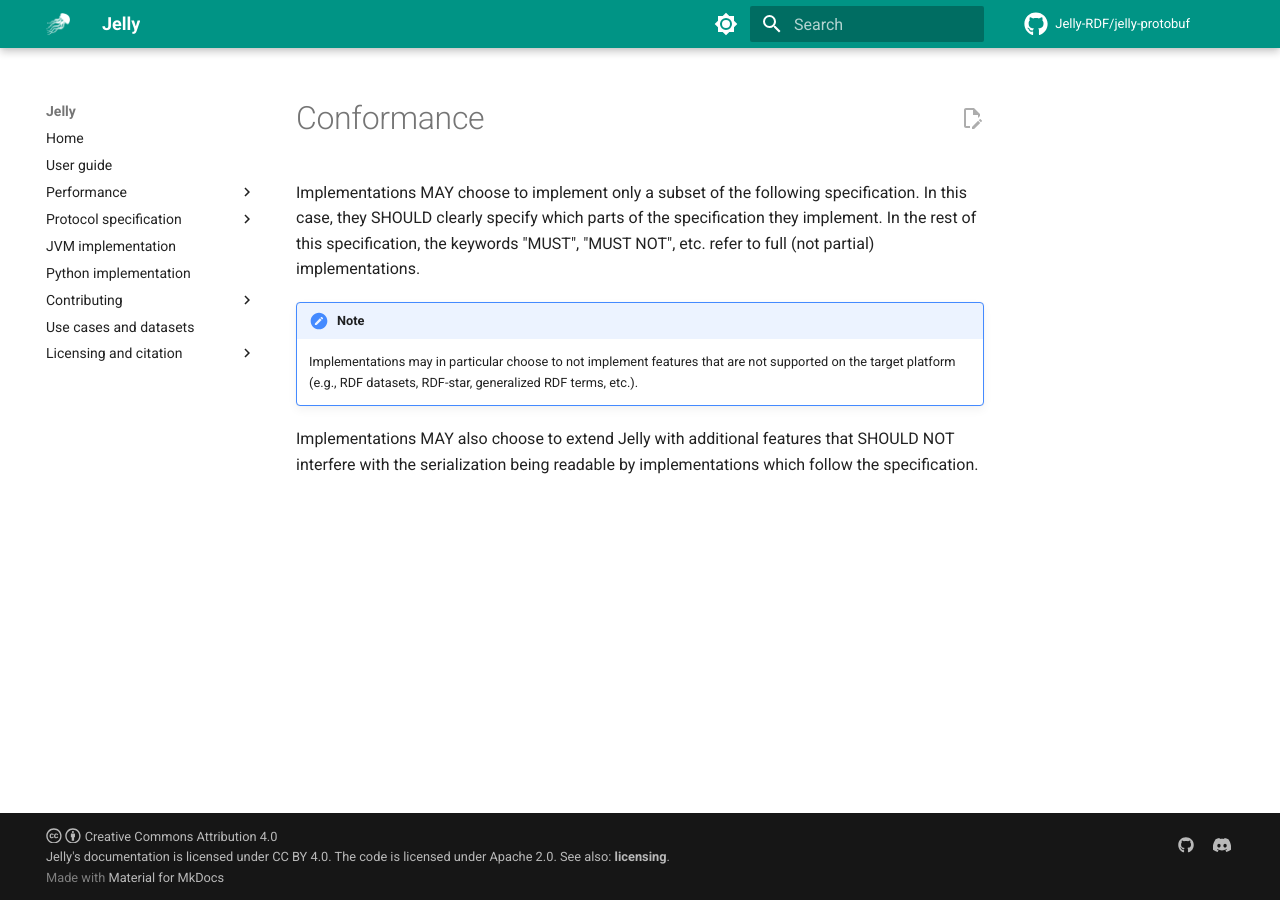
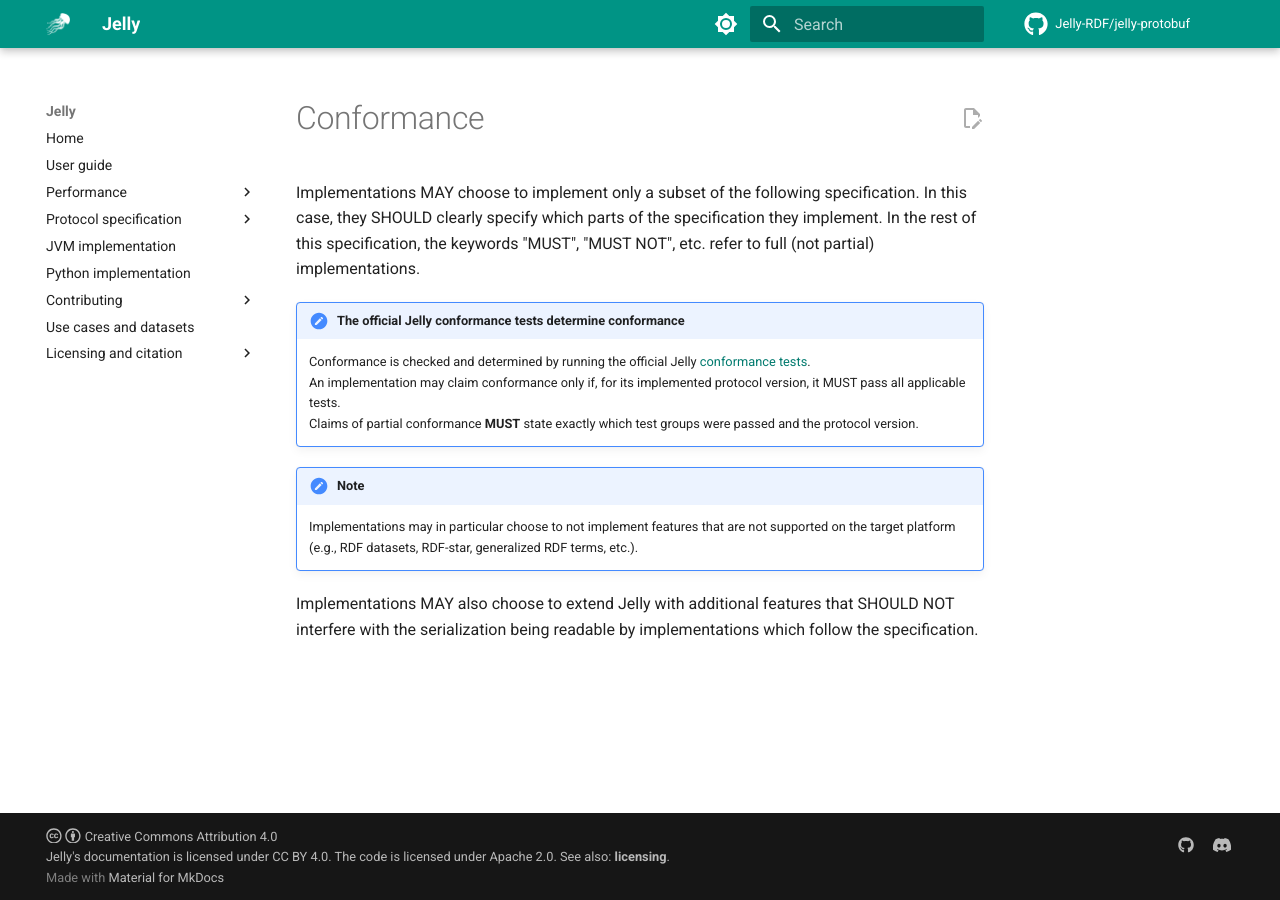
Before and after one commit to Jelly-RDF/jelly-rdf.github.io, an MkDocs documentation site: the page built from docs/specification/includes/conformance.md, in a window 1280 px wide. Built offline with MkDocs 1.6.1 and Material for MkDocs 9.7.7, drawn with Linux system fonts in a browser that asks for light colours; comment, search, counter and statistics services are not loaded; the version menu is left out.

Commit message:
Init commit

```diff
--- a/docs/specification/includes/conformance.md
+++ b/docs/specification/includes/conformance.md
@@ -1,4 +1,9 @@
 Implementations MAY choose to implement only a subset of the following specification. In this case, they SHOULD clearly specify which parts of the specification they implement. In the rest of this specification, the keywords "MUST", "MUST NOT", etc. refer to full (not partial) implementations.
+
+!!! note "**The official Jelly conformance tests determine conformance**"
+    Conformance is checked and determined by running the official Jelly [conformance tests](https://github.com/Jelly-RDF/jelly-protobuf/tree/main/test).
+    An implementation may claim conformance only if, for its implemented protocol version, it MUST pass all applicable tests.
+    Claims of partial conformance **MUST** state exactly which test groups were passed and the protocol version.
 
 !!! note
 
```
